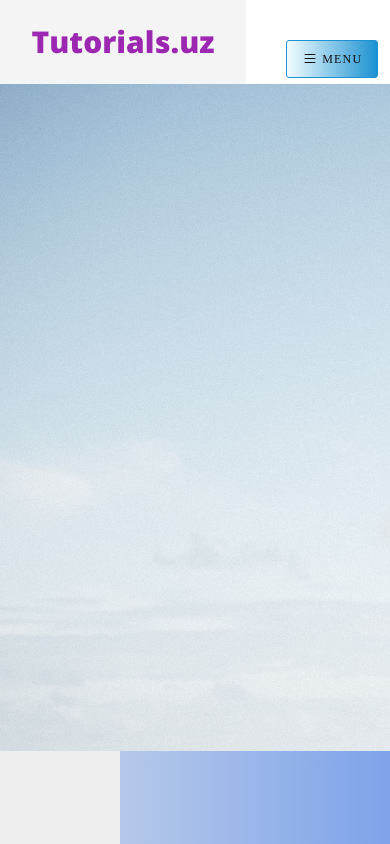
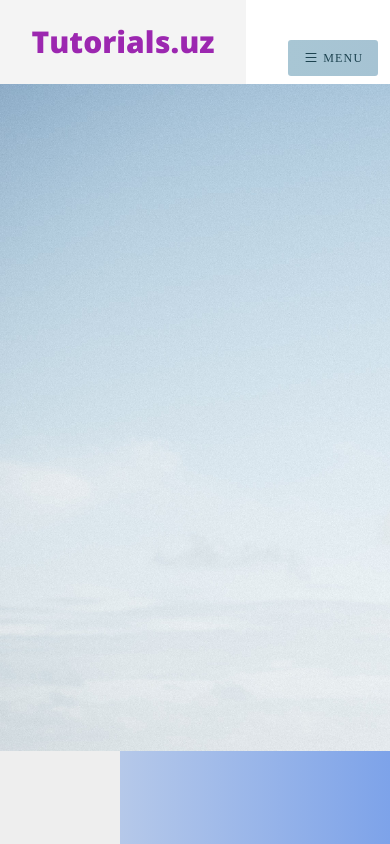
Before and after one commit to FarrukhGulomov/tutorialsuz, a plain HTML site: page index.html in a window 390 px wide. Drawn offline with nearby package versions, Linux system fonts and the light colour scheme; files that its build step writes are made by us from their sources; files whose address does not match are found by name; a web font is replaced by a local one.

Commit message:
--- Auto-Git Commit ---

```diff
--- a/assets/css/main.css
+++ b/assets/css/main.css
@@ -240,7 +240,7 @@ padding-bottom: 15px;
   z-index: -100;
   text-decoration: none;
   transition: z-index .5s ease;
-  border:1px solid #1c92d2;
+  border:1px solid a6c3d3;
   padding:10px 15px;
   letter-spacing: 1.2px;
   font-size: 12px;
@@ -249,27 +249,27 @@ padding-bottom: 15px;
   font-style: normal;
   font-weight: 400;
   border-radius: 3px;
-  background: #1c92d2;  /* fallback for old browsers */
-  background: -webkit-linear-gradient(to right, #f2fcfe, #1c92d2);  /* Chrome 10-25, Safari 5.1-6 */
-  background: linear-gradient(to right, #f2fcfe, #1c92d2); /* W3C, IE 10+/ Edge, Firefox 16+, Chrome 26+, Opera 12+, Safari 7+ */
+  background: #90bed6;  /* fallback for old browsers */
+  background: -webkit-linear-gradient(to right, #d5ebf0, #9dbccc);  /* Chrome 10-25, Safari 5.1-6 */
+  background: linear-gradient(to right, #a8c6d4, #a6c3d3); /* W3C, IE 10+/ Edge, Firefox 16+, Chrome 26+, Opera 12+, Safari 7+ */
   text-align: center;
-  color:#101010;
-  transition: all 1.2s ease-in-out;
+  color:#1D4350;
+  transition:1s linear-gradient 2s;
 
 }
 #menu-toggle:hover{
   color:#ffffff;
-  background: #2980b9;  /* fallback for old browsers */
-background: -webkit-linear-gradient(to right, #2c3e50, #2980b9);  /* Chrome 10-25, Safari 5.1-6 */
-background: linear-gradient(to right, #2c3e50, #2980b9); /* W3C, IE 10+/ Edge, Firefox 16+, Chrome 26+, Opera 12+, Safari 7+ */
+
+ border-color:#98add4;
+  background: #98add4;  /* fallback for old browsers */
+  background: -webkit-linear-gradient(to right, #A7BFE8, #7099e4);  /* Chrome 10-25, Safari 5.1-6 */
+  background: linear-gradient(to right, #A7BFE8, #6190E8); /* W3C, IE 10+/ Edge, Firefox 16+, Chrome 26+, Opera 12+, Safari 7+ */
+
+
 
 
 }
 
-
- .bi-list {
-
-}
 
 #menu-toggle .menu-text{
   vertical-align: middle;
@@ -283,7 +283,7 @@ padding: 27px 30px 0px 0;
 
 header .header-bottom  .menu-top .navbar-menu a {
 text-decoration: none;
-font-size: 18px;
+font-size: 16px;
 color:#091a23;
 font-family: 'Open Sans';
 font-style: normal;
@@ -460,7 +460,10 @@ background: linear-gradient(to right, #A7BFE8, #6190E8); /* W3C, IE 10+/ Edge, F
     display: block;
     z-index: 100;
     top: 40px;
-    transition: all 1.2s ease-in;
+    transition:1s linear-gradient 2s;
+
+
+
   }
 
   header .header-bottom  .menu-top .navbar-menu{
```
